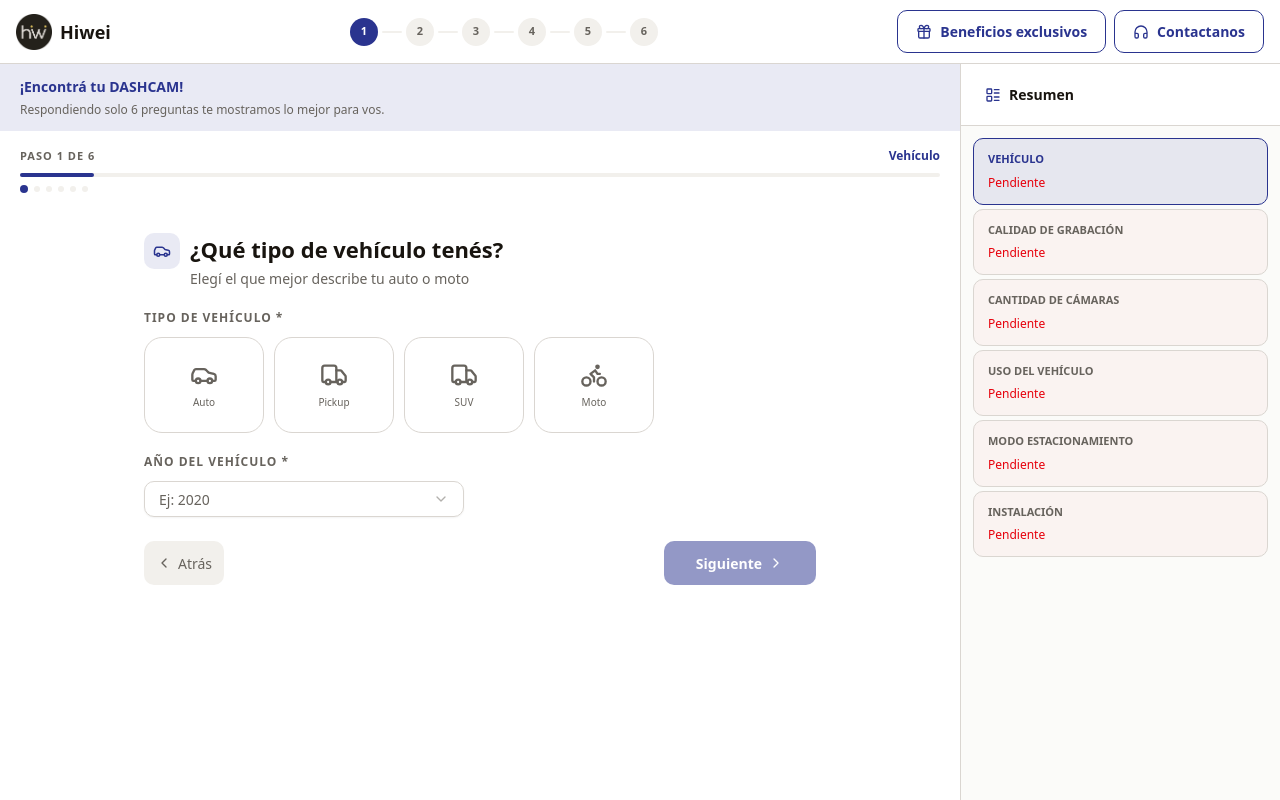
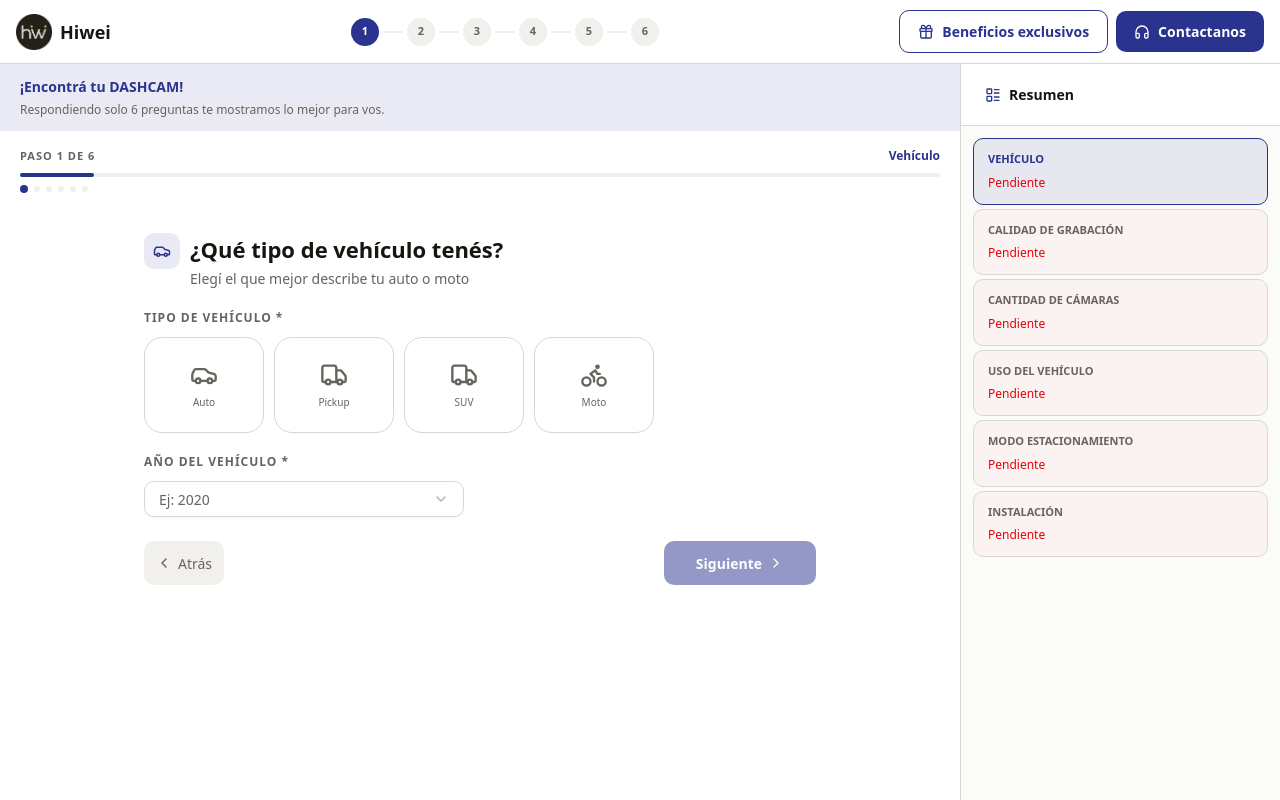
Before and after one commit to Stefafrontani/hiwei-app, a Next.js app: page /quiz in a window 1280 px wide. Built offline with nearby package versions, Linux system fonts and the light colour scheme.

Commit message:
Update UI in CTAS - primary, secondary -

```diff
--- a/src/components/quiz/AppHeader.tsx
+++ b/src/components/quiz/AppHeader.tsx
@@ -87,10 +87,10 @@ export function AppHeader({ currentStep, showStepPills = false, answers }: AppHe
           </Link>
           <button
             onClick={() => setShowContact(true)}
-            className="flex items-center gap-1.5 rounded-lg border border-brand px-3 py-2 transition-opacity hover:opacity-90 md:gap-2 md:px-[18px] md:py-2.5"
+            className="flex items-center gap-1.5 rounded-lg bg-brand px-3 py-2 transition-colors hover:bg-brand/90 md:gap-2 md:px-[18px] md:py-2.5"
           >
-            <Headphones className="h-3.5 w-3.5 text-brand md:h-4 md:w-4" />
-            <span className="text-[11px] font-semibold text-brand md:text-[14px]">Contactanos</span>
+            <Headphones className="h-3.5 w-3.5 text-white md:h-4 md:w-4" />
+            <span className="text-[11px] font-bold text-white md:text-[14px]">Contactanos</span>
           </button>
         </div>
       </header>
--- a/src/components/result/ResultDesktopSidebar.tsx
+++ b/src/components/result/ResultDesktopSidebar.tsx
@@ -52,27 +52,30 @@ export function ResultDesktopSidebar({
             </p>
           </div>
 
+          {/* Primary */}
           <button
             onClick={onContactOpen}
-            className="flex h-12 w-full items-center justify-center gap-2 rounded-xl border border-brand bg-card text-[14px] font-semibold text-brand transition-colors hover:bg-brand/10"
+            className="flex h-12 w-full items-center justify-center gap-2 rounded-xl bg-brand text-[14px] font-bold text-white transition-colors hover:bg-brand/90"
           >
             <Headphones className="h-4 w-4" />
             ¿Tenés dudas? Escribinos
           </button>
 
+          {/* Secondary */}
           <button
             onClick={onSendOpen}
-            className="flex h-12 w-full items-center justify-center gap-2 rounded-xl border border-border bg-card text-[14px] font-medium text-muted-foreground transition-colors hover:bg-muted"
+            className="flex h-12 w-full items-center justify-center gap-2 rounded-xl border border-brand bg-card text-[14px] font-semibold text-brand transition-colors hover:bg-brand/10"
           >
             <Send className="h-4 w-4" />
             Recibir recomendación por mail
           </button>
 
+          {/* Tertiary */}
           <div className="flex flex-col items-center gap-1.5 pt-2 text-center">
             <p className="text-[12px] text-muted-foreground">¿No es lo que buscabas?</p>
             <button
               onClick={onRestart}
-              className="inline-flex items-center gap-1.5 text-[12px] font-semibold text-foreground transition-colors hover:text-brand"
+              className="inline-flex items-center gap-1.5 text-[12px] font-medium text-muted-foreground transition-colors hover:text-foreground"
             >
               <RotateCcw className="h-3.5 w-3.5" />
               Empezar de nuevo
```
